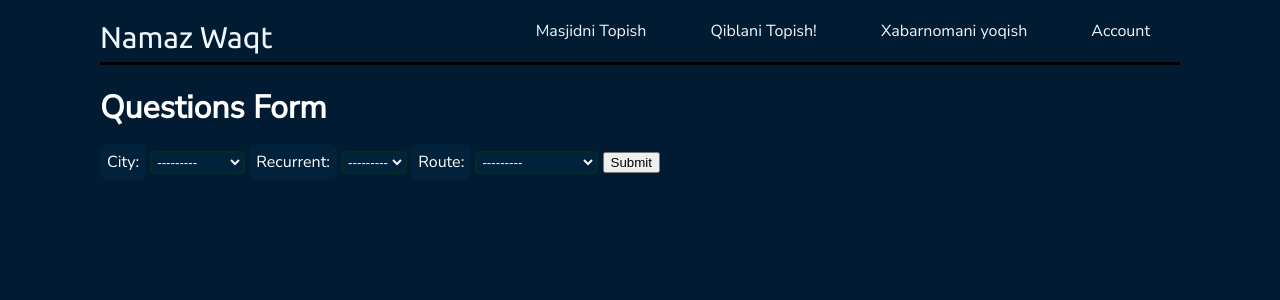
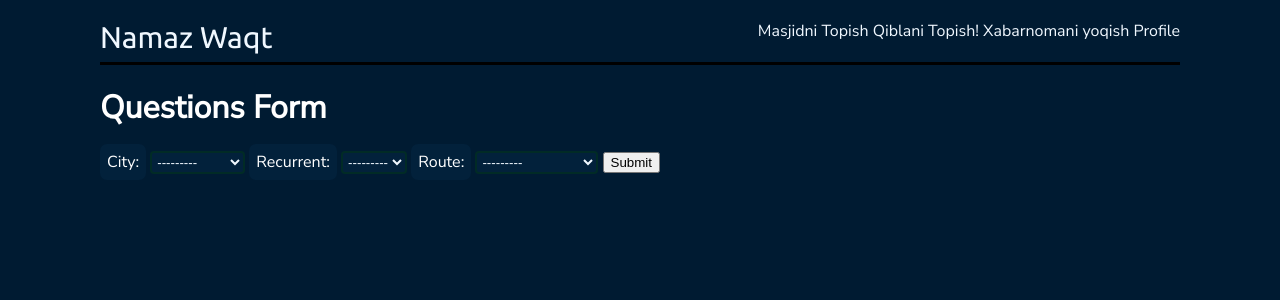
Before and after one commit to raxmatulllox/NamazWaqt, a Django app: page /send/namazwaqt/ in a window 1280 px wide. Shown: the top 300 px of the page. Run offline with Django 4.2, Linux system fonts and the light colour scheme; the visitor is signed in with stand-in values (Sample User, id 1); some libraries are stand-ins or nearby versions; some web fonts are replaced.

Commit message:
update base.html

```diff
--- a/templates/Waqt/base.html
+++ b/templates/Waqt/base.html
@@ -1,10 +1,11 @@
 {% load static %}
+{% load socialaccount %}
 <!DOCTYPE html>
 <html lang="en">
 <head>
     <meta charset="UTF-8">
     <meta name="viewport" content="width=device-width, initial-scale=1.0">
-    <title>Namaz Waqtlari</title>
+    {% block header %}  {% endblock header %}
     <link rel="stylesheet" href="{% static 'style.css' %}">
 
     <!-- cdn fonts google -->
@@ -15,19 +16,19 @@
     <link rel="icon" href="{% static 'img/fav-bg-remove.png' %}" type="image/x-icon">
     <!-- google api -->
     <script src="https://maps.googleapis.com/maps/api/js?key=AIzaSyDCijLm2rlIuGemxLcvo5xrz_SuPgXi6Z8&callback=initMap" async defer></script>
-    {% block header %}  {% endblock header %}
+
 </head>
 <body>
     <nav>
-        <a href="" class="logo">Namaz Waqt</a>
+        <a href="{% url 'home' %}" class="logo">Namaz Waqt</a>
         <div class="nav-auth">
-            <a href="{% url 'map' %}" class="navbar find-mesjid">Masjidni Topish</a>
-            <a href="" class="navbar my-city">Qiblani Topish!</a>
-            <a href="{% url 'send-message' %}" class="navbar find-mesjid">Xabarnomani yoqish</a>
+            <a href="{% url 'map' %}" class="navbar1 find-mesjid">Masjidni Topish</a>
+            <a href="" class="navbar1 my-city">Qiblani Topish!</a>
+            <a href="{% url 'send-message' %}" class="navbar1 find-mesjid">Xabarnomani yoqish</a>
             {% if user.is_authenticated %}
-                <a href="accounts/logout/"class="navbar auth-google">Account</a>
+                <a href="{% url 'account_logout' %}"class="navbar1 auth-google">Profile</a>
             {% else %}
-                <a href="accounts/google/login/"class="navbar auth-google">Google orqali Kirish</a>
+                <a href="{% provider_login_url 'google' %}"class="navbar1 auth-google">Google orqali Kirish</a>
             {% endif %}
 
         </div>
```
